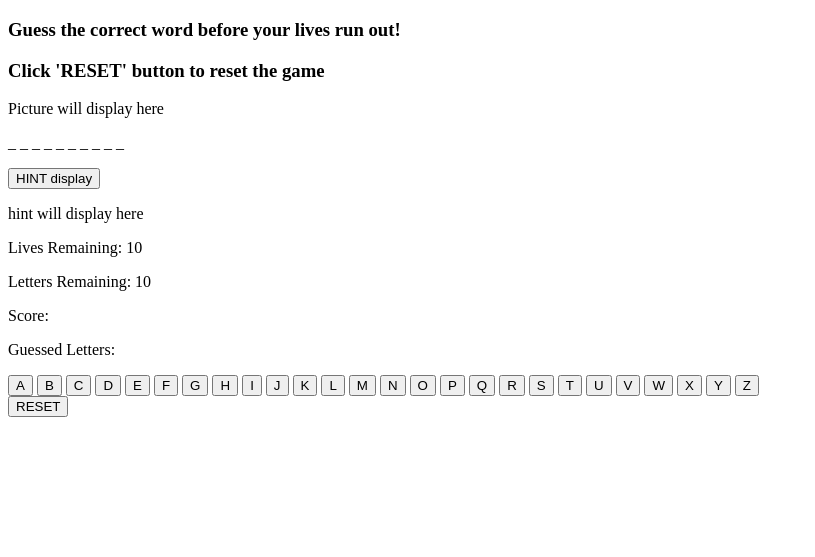
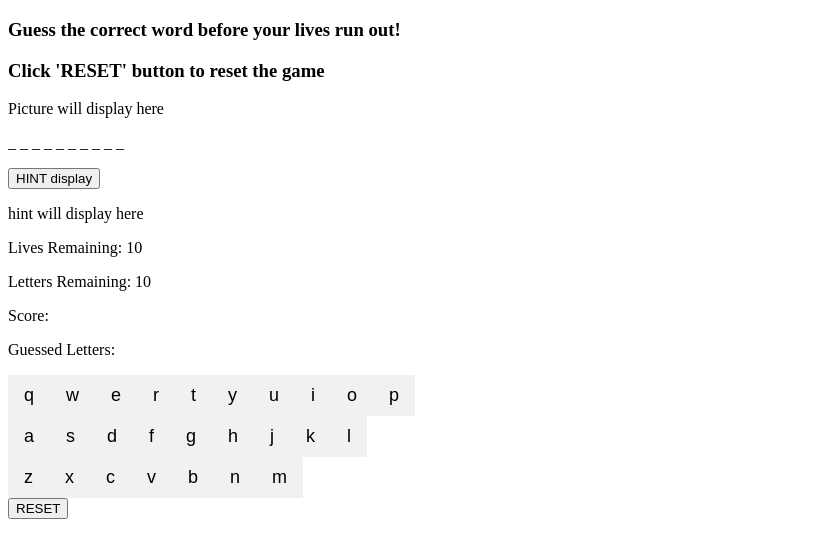
Before and after one commit to dafu2020/WebDev_Term_Project_Hangman, a plain HTML site: page index.html in a window 1280 px wide. Shown: the part 61-618 px from the top of the page, without its empty margins (0-815 px from the left). Drawn offline with Linux system fonts and the light colour scheme.

Commit message:
Added active btn feature, changed btn layout to qwerty

```diff
--- a/app.js
+++ b/app.js
@@ -1,11 +1,13 @@
+
+
 // JAVASCRIPT FILE //
 let lives = 10;
 
 // List of words and hints --> the hint and word have to be in same index
-let wordList = ["cindy", "hudson", "arjun", 'mrna', 'jumpsuit','Ygritte', 'khaleesi', 'redwedding'];
+let wordList = ["cindy", "hudson", "arjun", 'mrna', 'jumpsuit', 'Ygritte', 'khaleesi', 'redwedding'];
 let hintList = ["has a bio degree from UBC", "is youngest in program(?)", "has bio degree from uvic", 'a coding RNA that functions as the template for protein synthesis',
-                'the epic outfit Phoebe Waller-Bridge pulled off in Fleabag', '\'You know nothing Jon Snow.\'', 'a Dothraki word referring to the wife of the khal, or warlord of a khalasar, a Dothraki clan or tribe.',
-                'a massacre that takes place at the wedding that was intended to make peace between the Starks and the Freys'];
+    'the epic outfit Phoebe Waller-Bridge pulled off in Fleabag', '\'You know nothing Jon Snow.\'', 'a Dothraki word referring to the wife of the khal, or warlord of a khalasar, a Dothraki clan or tribe.',
+    'a massacre that takes place at the wedding that was intended to make peace between the Starks and the Freys'];
 
 // Decide which index/word onload  --> we gonna need to make it happen after a game is done too somehow
 let wordIndex = Math.floor(Math.random() * wordList.length);
@@ -17,7 +19,7 @@ let guessList = [];
 
 // display _ for each letter of selected word
 let blankWord = [];
-for (i = 0; i < secretWord.length; i++){
+for (i = 0; i < secretWord.length; i++) {
     blankWord[i] = "_"
 }
 
@@ -26,39 +28,47 @@ console.log(hint);
 console.log(blankWord);
 console.log(blankWord.join(" "));  // this is what should get written into the HTML
 
+// Defining the keyboard wrapper
+let keyboard = document.getElementById('keyboard');
+
+// Creating buttons
+createButtons()
+
 
 function lifeReducer() {
     lives -= 1;
-    if (lives == 0){
+    if (lives == 0) {
         alert("Game over");
     }
 }
 
 function checkWonGame() {
     lettersLeft -= 1;
-    if (lettersLeft == 0){
+    if (lettersLeft == 0) {
         alert("You win");
     }
 }
 
-function guess(letter){
+function guess(btn) {
+    element = btn.target;
+    letter = element.innerHTML;
     counter = 0  // This is checking to see if there are any matches
 
-    if (guessList.includes(letter)){
-        alert("Already guessed.")
+    if (guessList.includes(letter)) {
+        alert("Already guessed.");
 
-    }else{
+    } else {
         guessList.push(letter);
         showGuesses();
 
-        for (i = 0; i < secretWord.length; i++){
-            if (secretWord[i] == letter){
+        for (i = 0; i < secretWord.length; i++) {
+            if (secretWord[i] == letter) {
                 blankWord[i] = letter;
                 counter += 1;
                 checkWonGame();
             }
         }
-        if (counter == 0){  // If no matches, reduce score by 1
+        if (counter == 0) {  // If no matches, reduce score by 1
             lifeReducer();
         }
     }
@@ -69,36 +79,66 @@ function guess(letter){
     console.log(guessList)
 }
 
+
+function createButtons() {
+    // Create QWERTY array
+    let qwerty = "qwertyuiopasdfghjklzxcvbnm".split('');
+
+    console.log(keyboard)
+    for (let i = 0; i < qwerty.length; i++) {
+        if (i == 10 || i == 19) {
+            let linebreak = document.createElement("br");
+            keyboard.appendChild(linebreak)
+        }
+        // Create button
+        let btn = document.createElement("button")
+        // Assign button's text to it's cooresponding letter
+        btn.innerHTML = qwerty[i];
+        btn.className = 'btn';
+        // Add on click event to each button
+        btn.addEventListener('click', guess);
+        btn.addEventListener('click', function (btn) {
+                element = btn.target
+                element.className = 'btn active'
+        })
+        // Append it to the keyboard wrapper
+        keyboard.appendChild(btn);
+    }
+
+
+
+}
+
 // document.getElementById("keyA").onclick = guess("a");  // how do u make this not happen automatically lol
 console.log(lives)
 console.log(secretWord)
 console.log(blankWord.join(" "))  // this is what should get written into the HTML
 
 // show hint
-function showHint(){
+function showHint() {
     document.getElementById('hintText').innerHTML = hint;
 }
 
 // show word
-function showWord(){
+function showWord() {
     document.getElementById('wordDisplay').innerHTML = blankWord.join(" ");
 }
 showWord();
 
 // show live
-function showLive(){
-    document.getElementById('live').innerHTML = 'Lives Remaining: '+ lives;
+function showLive() {
+    document.getElementById('live').innerHTML = 'Lives Remaining: ' + lives;
 }
 showLive();
 
 // show letter left
-function showLetterLeft(){
-    document.getElementById('letterLeft').innerHTML = 'Letters Remaining: '+ lettersLeft;
+function showLetterLeft() {
+    document.getElementById('letterLeft').innerHTML = 'Letters Remaining: ' + lettersLeft;
 }
 showLetterLeft();
 
 // show guesses
-function showGuesses(){
+function showGuesses() {
     guessList.sort()
-    document.getElementById('guesses').innerHTML = 'Guessed Letters: '+ guessList.join(" ");
+    document.getElementById('guesses').innerHTML = 'Guessed Letters: ' + guessList.join(" ");
 }
--- a/index.html
+++ b/index.html
@@ -6,7 +6,7 @@
     <meta name="viewport" content="width=device-width, initial-scale=1.0">
     <title>HANGMAN</title>
 </head>
-<body>
+<body id='body'>
     <div class = 'topDiv'>
         <h1 id='gameTitle'>Hangman</h1>
         <h3 class="message">Guess the correct word before your lives run out!</h3>
@@ -34,33 +34,7 @@
 
     <div class="bottomDiv">
 
-        <div class="keyboard">
-            <button id="keyA" onclick="guess('a')">A</button>
-            <button id="keyB" onclick="guess('b')">B</button>
-            <button id="keyC" onclick="guess('c')">C</button>
-            <button id="keyD" onclick="guess('d')">D</button>
-            <button id="keyE" onclick="guess('e')">E</button>
-            <button id="keyF" onclick="guess('f')">F</button>
-            <button id="keyG" onclick="guess('g')">G</button>
-            <button id="keyH" onclick="guess('h')">H</button>
-            <button id="keyI" onclick="guess('i')">I</button>
-            <button id="keyJ" onclick="guess('j')">J</button>
-            <button id="keyK" onclick="guess('k')">K</button>
-            <button id="keyL" onclick="guess('l')">L</button>
-            <button id="keyM" onclick="guess('m')">M</button>
-            <button id="keyN" onclick="guess('n')">N</button>
-            <button id="keyO" onclick="guess('o')">O</button>
-            <button id="keyP" onclick="guess('p')">P</button>
-            <button id="keyQ" onclick="guess('q')">Q</button>
-            <button id="keyR" onclick="guess('r')">R</button>
-            <button id="keyS" onclick="guess('s')">S</button>
-            <button id="keyT" onclick="guess('t')">T</button>
-            <button id="keyU" onclick="guess('u')">U</button>
-            <button id="keyV" onclick="guess('v')">V</button>
-            <button id="keyW" onclick="guess('w')">W</button>
-            <button id="keyX" onclick="guess('x')">X</button>
-            <button id="keyY" onclick="guess('y')">Y</button>
-            <button id="keyZ" onclick="guess('z')">Z</button>
+        <div class="keyboard" id='keyboard'>
 
         </div>
 
--- a/style.css
+++ b/style.css
@@ -0,0 +1,13 @@
+.btn {
+    border: none;
+    outline: none;
+    padding: 10px 16px;
+    background-color: #f1f1f1;
+    cursor: pointer;
+    font-size: 18px;
+  }
+
+  .active, .btn:hover {
+    background-color: #666;
+    color: white;
+  }
```
